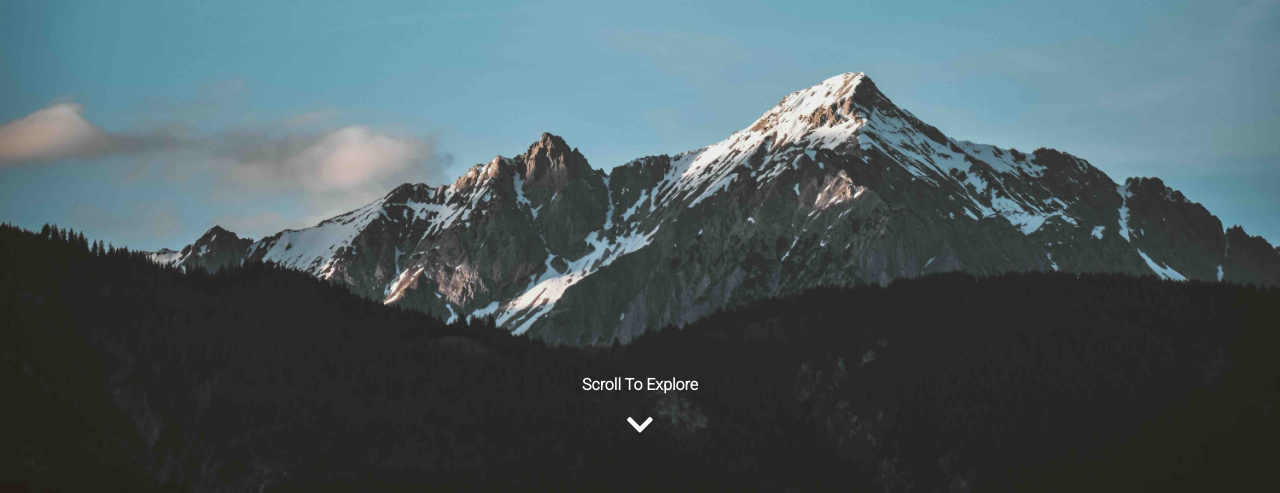
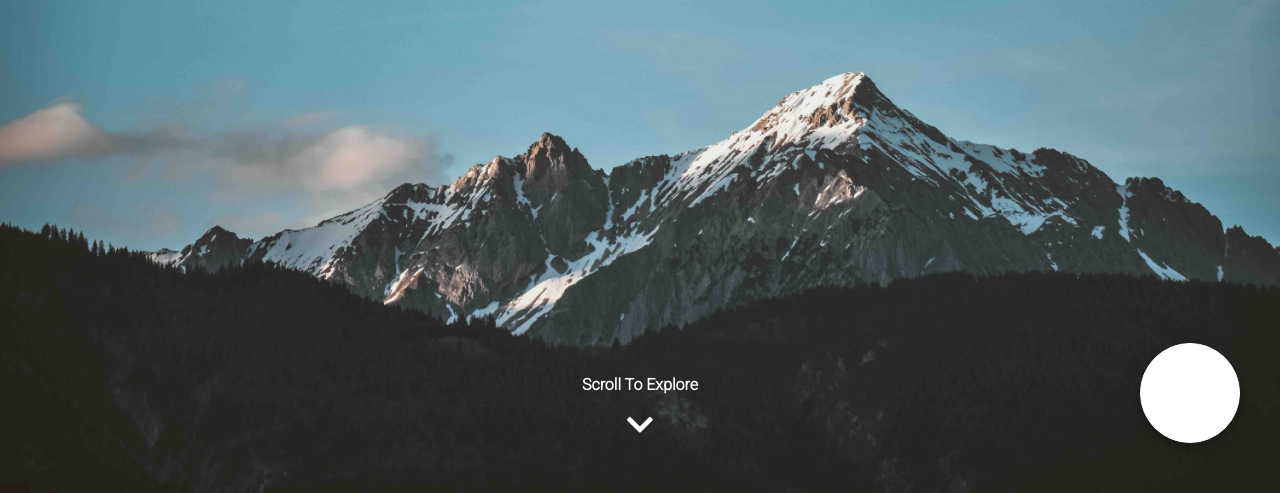
Before and after one commit to davidschneiderdev/portfolio, a plain HTML site: page index.html in a window 1280 px wide. Shown: the part 307-800 px from the top of the page. Drawn offline with nearby package versions, Linux system fonts and the light colour scheme.

Commit message:
adds changes to scrolling cue

```diff
--- a/index.html
+++ b/index.html
@@ -11,7 +11,6 @@
     <title>David Schneider</title>
 </head>
 <body>
-
     <div class="wrapper">
         <div class="headerContainer">
             <div class="mobileHeader">
@@ -22,7 +21,7 @@
             </div>
             <nav class="mobileDropdown js-nav">
                 <ul class="menuButtons">
-                    <li><a class="menuElement" href="#skills">ABOUT ME</a></li>
+                    <li><a class="menuElement" href="#aboutMe">ABOUT ME</a></li>
                     <li><a class="menuElement" href="#skills">SKILLS</a></li>
                     <li><a class="menuElement" href="#experience" id="lastElement">EXPERIENCE</a></li>
                     <li><a class="menuElement" href="#projects">PROJECTS</a></li>
@@ -42,7 +41,6 @@
                     </div>
                 </div>
             </nav>
-
         </div>
         <div class="profileWrapper scrollChild" id="home">
             <div class="profileTitles">
@@ -179,7 +177,14 @@
             </div>
         </div>
         <footer>
-
+            <div class="scrollIndicatorContainer">
+                <div class="scrollIndicatorCircle">
+                    <div class="line"></div>
+                    <div class="line"></div>
+                    <div class="line"></div>
+                    <div class="line"></div>
+                </div>
+            </div>
         </footer>
     </div>
     <script src="index.js"></script>
--- a/stylesheets/styles.css
+++ b/stylesheets/styles.css
@@ -487,18 +487,29 @@ html, body {
 }
 
 footer {
+    position: absolute;
+    bottom: 0;
     width: 100%;
-    height: 60px;
-    background-color: black;
-    color: lightgray;
-    font-family: 'Roboto', sans-serif;
-    font-size: 15px;
+    height: 200px;
     display: flex;
     justify-content: flex-end;
     align-items: center;
-    padding-right: 30px;
 }
 
+.scrollIndicatorContainer {
+    width: 100px;
+    height: 100px;
+    margin-right: 40px;
+}
+
+.scrollIndicatorCircle {
+    width: 100px;
+    height: 100px;
+    border: 1px white solid;
+    background: white;
+    border-radius: 50%;
+    box-shadow: 0 4px 8px 0 rgba(0, 0, 0, 0.2), 0 6px 20px 0 rgba(0, 0, 0, 0.19);
+}
 
 
 
```
